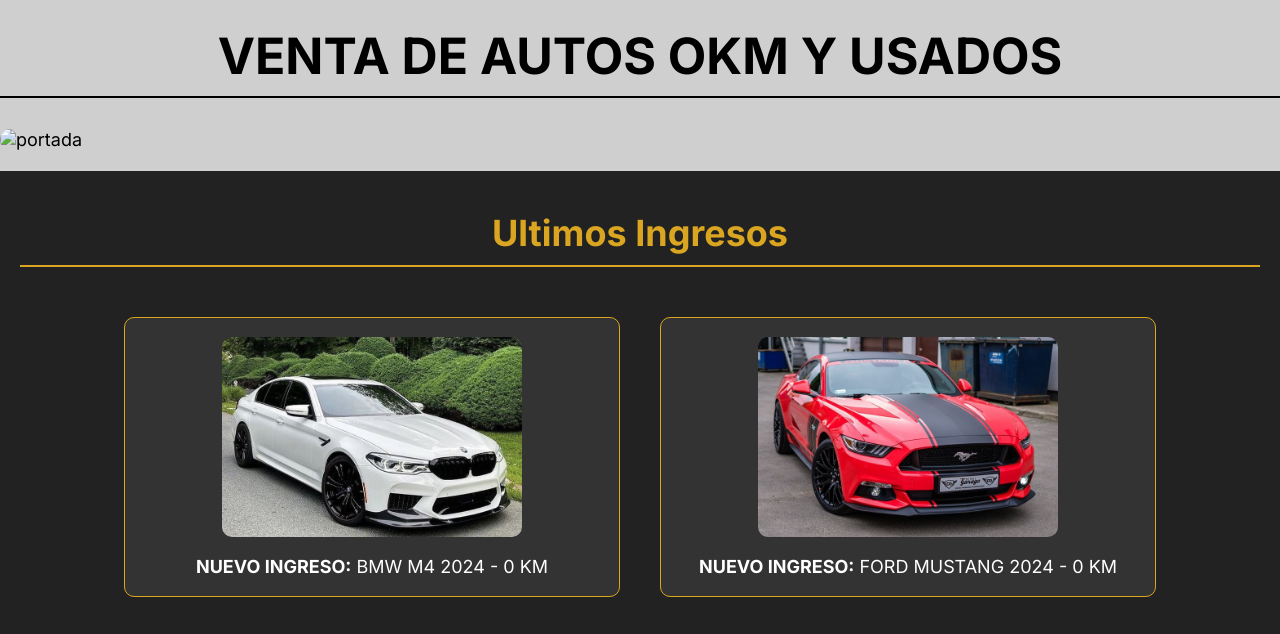
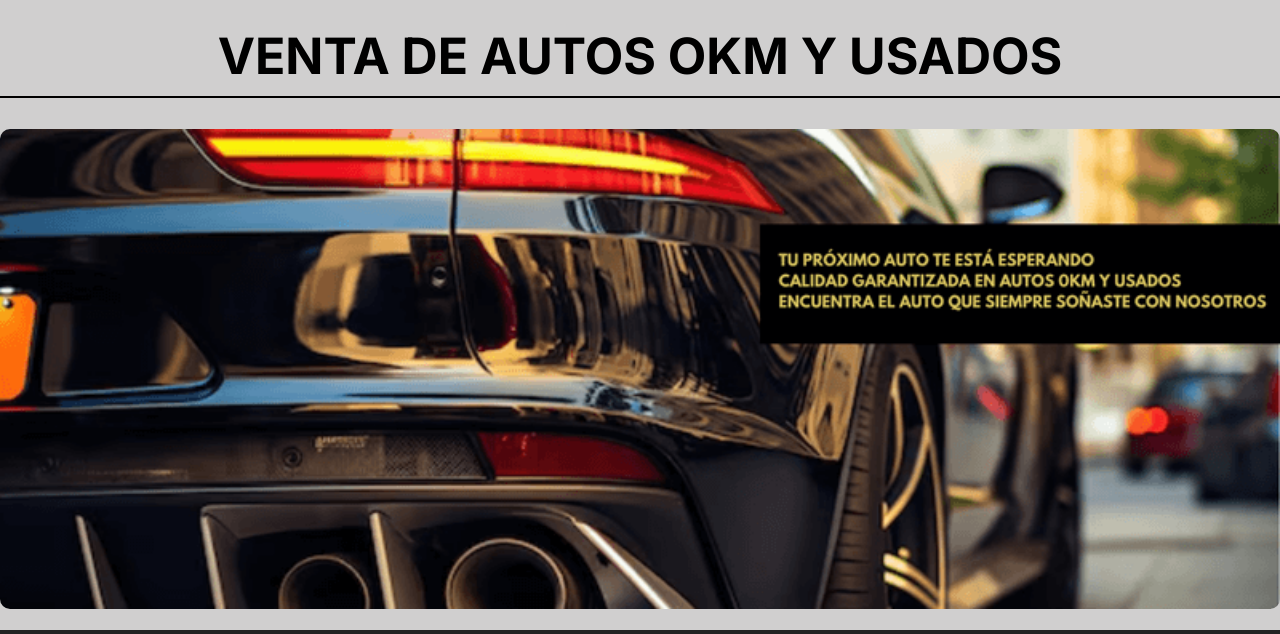
Before and after one commit to BodeIgnacio/Proyecto-Coder, a website: page index.html in a window 1280 px wide. Shown: the part 134-768 px from the top of the page. Drawn offline with Linux system fonts and the light colour scheme.

Commit message:
entregafinal2

```diff
--- a/index.html
+++ b/index.html
@@ -48,10 +48,7 @@
       <br>
 
       <div class="contenedor-imagen">
-        <picture>
-          <source srcset="./assets/portadaNueva.webp" type="image/webp">
-          <img src="./assets/portadaNueva.png" alt="portada" class="imagen-indice">
-        </picture>
+        <img src="./assets/portadaNueva.png" alt="portada" class="imagen-indice">
       </div>
       <br>
 
```
